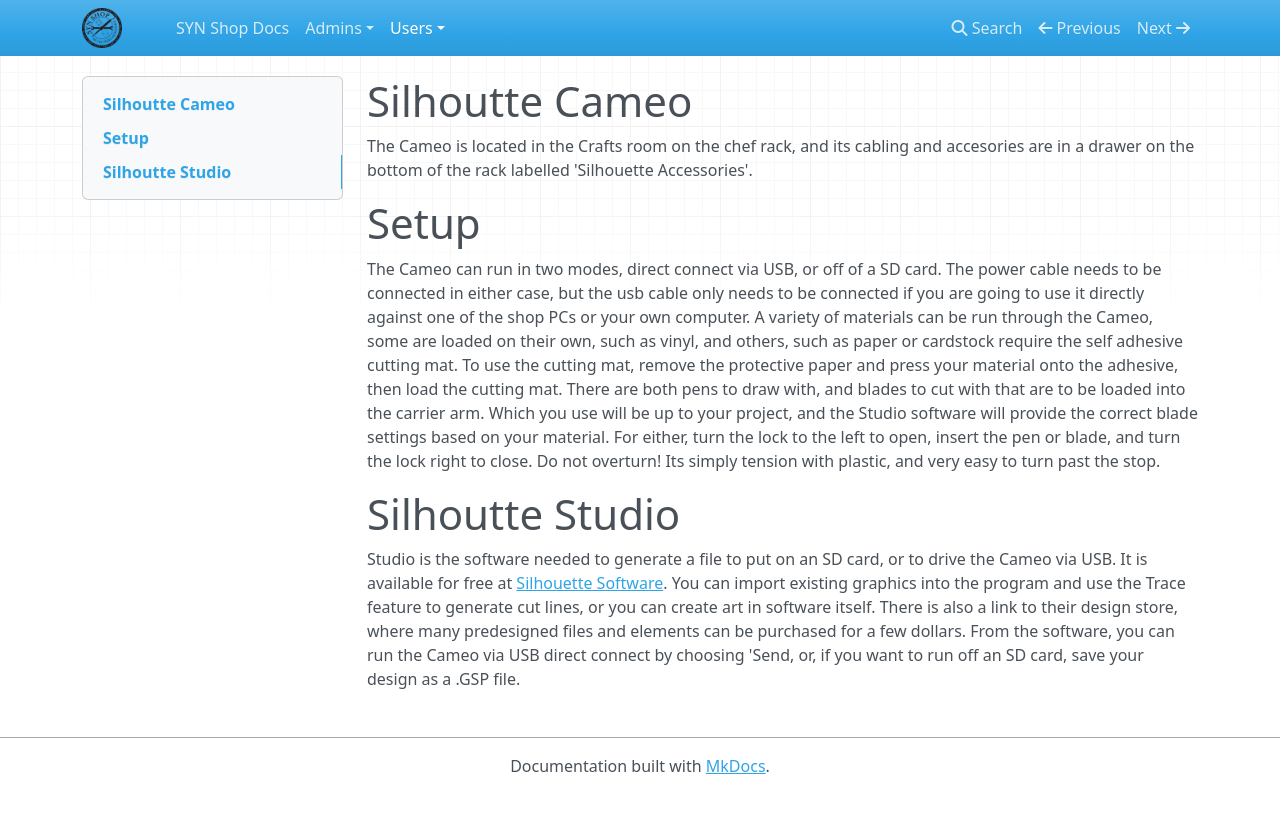
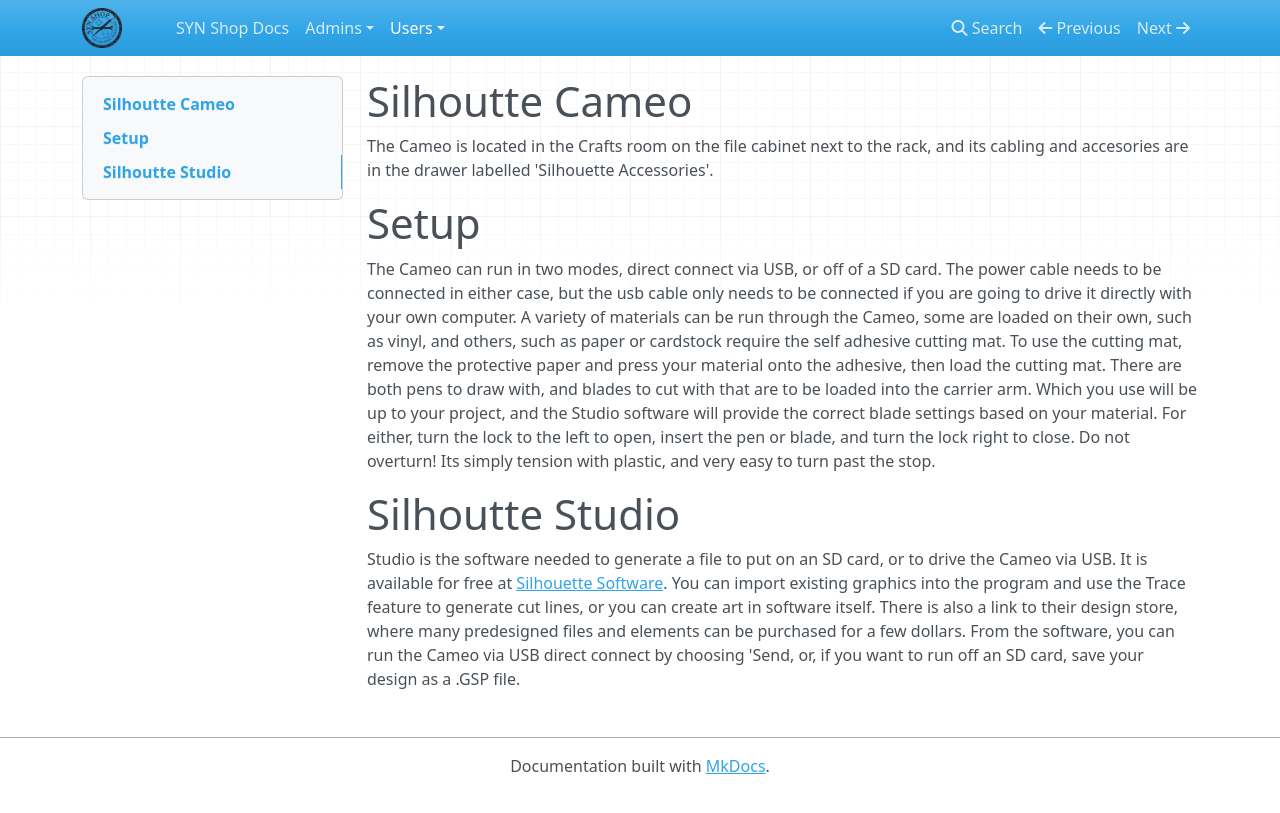
Before and after one commit to synshop/rtfm, an MkDocs documentation site: the page built from docs/users/Equipment/Silhoutte Cameo.md, in a window 1280 px wide. Shown: the top 813 px of the page. Built offline with MkDocs 1.6.1, drawn with Linux system fonts in a browser that asks for light colours; nearby versions of some CDN libraries.

```diff
--- a/docs/users/Equipment/Silhoutte Cameo.md
+++ b/docs/users/Equipment/Silhoutte Cameo.md
@@ -1,10 +1,10 @@
 # Silhoutte Cameo
 
-The Cameo is located in the Crafts room on the chef rack, and its cabling and accesories are in a drawer on the bottom of the rack labelled 'Silhouette Accessories'.
+The Cameo is located in the Crafts room on the file cabinet next to the rack, and its cabling and accesories are in the drawer labelled 'Silhouette Accessories'.
 
 #Setup
 
-The Cameo can run in two modes, direct connect via USB, or off of a SD card.  The power cable needs to be connected in either case, but the usb cable only needs to be connected if you are going to use it directly against one of the shop PCs or your own computer. A variety of materials can be run through the Cameo, some are loaded on their own, such as vinyl, and others, such as paper or cardstock require the self adhesive cutting mat.  To use the cutting mat, remove the protective paper and press your material onto the adhesive, then load the cutting mat.  There are both pens to draw with, and blades to cut with that are to be loaded into the carrier arm.  Which you use will be up to your project, and the Studio software will provide the correct blade settings based on your material. For either, turn the lock to the left to open, insert the pen or blade, and turn the lock right to close. Do not overturn! Its simply tension with plastic, and very easy to turn past the stop.
+The Cameo can run in two modes, direct connect via USB, or off of a SD card.  The power cable needs to be connected in either case, but the usb cable only needs to be connected if you are going to drive it directly with your own computer. A variety of materials can be run through the Cameo, some are loaded on their own, such as vinyl, and others, such as paper or cardstock require the self adhesive cutting mat.  To use the cutting mat, remove the protective paper and press your material onto the adhesive, then load the cutting mat.  There are both pens to draw with, and blades to cut with that are to be loaded into the carrier arm.  Which you use will be up to your project, and the Studio software will provide the correct blade settings based on your material. For either, turn the lock to the left to open, insert the pen or blade, and turn the lock right to close. Do not overturn! Its simply tension with plastic, and very easy to turn past the stop.
 
 # Silhoutte Studio
 
```
Also changed, not shown: docs/users/Equipment/Large Format Printer.md (added, +19 -0 lines), docs/users/SYN Shop Tool List.md (+4 -0 lines).
